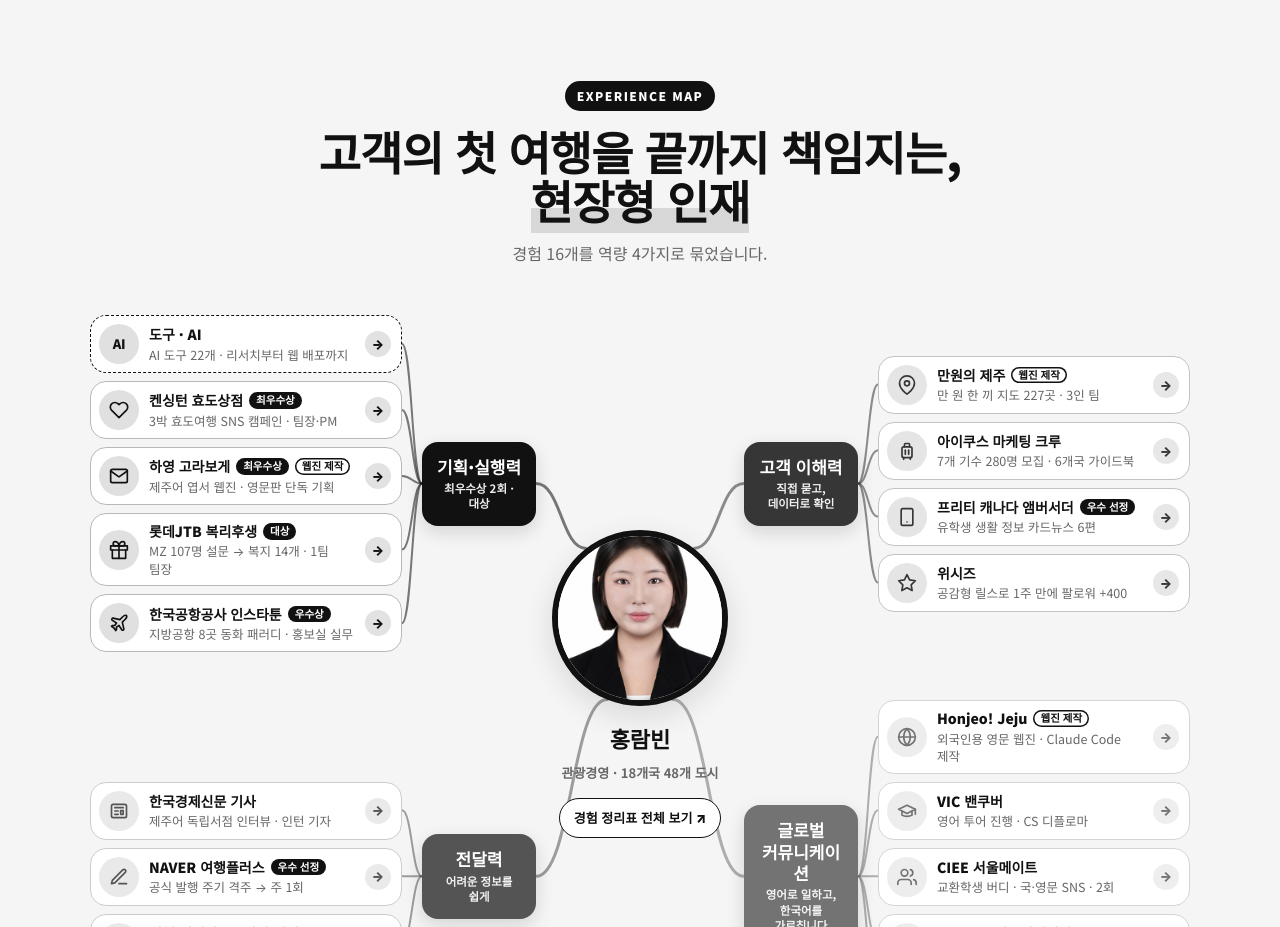
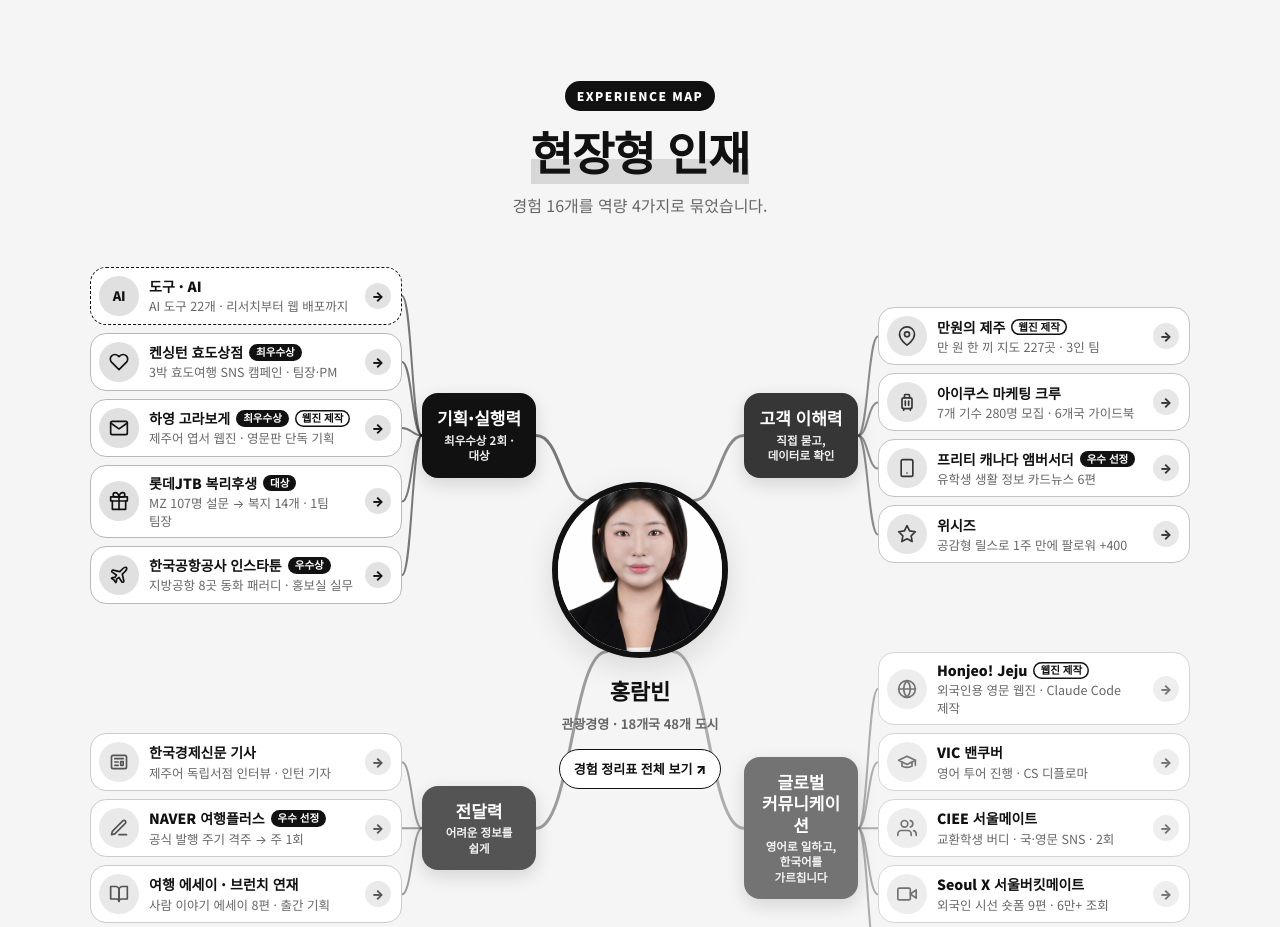
Before and after one commit to touram0701-sudo/hongrambin-bw, a plain HTML site: page index.html in a window 1280 px wide. Shown: the part 1060-1987 px from the top of the page. Drawn offline with Linux system fonts and the light colour scheme; a web font is replaced by a local one.

Commit message:
경험 마인드맵 제목을 '현장형 인재'만 남김
'고객의 첫 여행을 끝까지 책임지는,' 줄을 빼고 강조 표시된 '현장형 인재'만 남김.

Co-Authored-By: Claude Opus 5.5 <noreply@anthropic.com>

```diff
--- a/index.html
+++ b/index.html
@@ -520,7 +520,7 @@ footer{background:var(--ink);color:#fff;padding:56px 40px 44px;border-top:6px so
   <div class="container">
     <div class="sec-head">
       <div class="eyebrow">EXPERIENCE MAP</div>
-      <h2 class="sec-title">고객의 첫 여행을 끝까지 책임지는,<br><em>현장형 인재</em></h2>
+      <h2 class="sec-title"><em>현장형 인재</em></h2>
       <p class="sec-lead">경험 16개를 역량 4가지로 묶었습니다.</p>
     </div>
     <div class="mindmap" id="mm">
```
